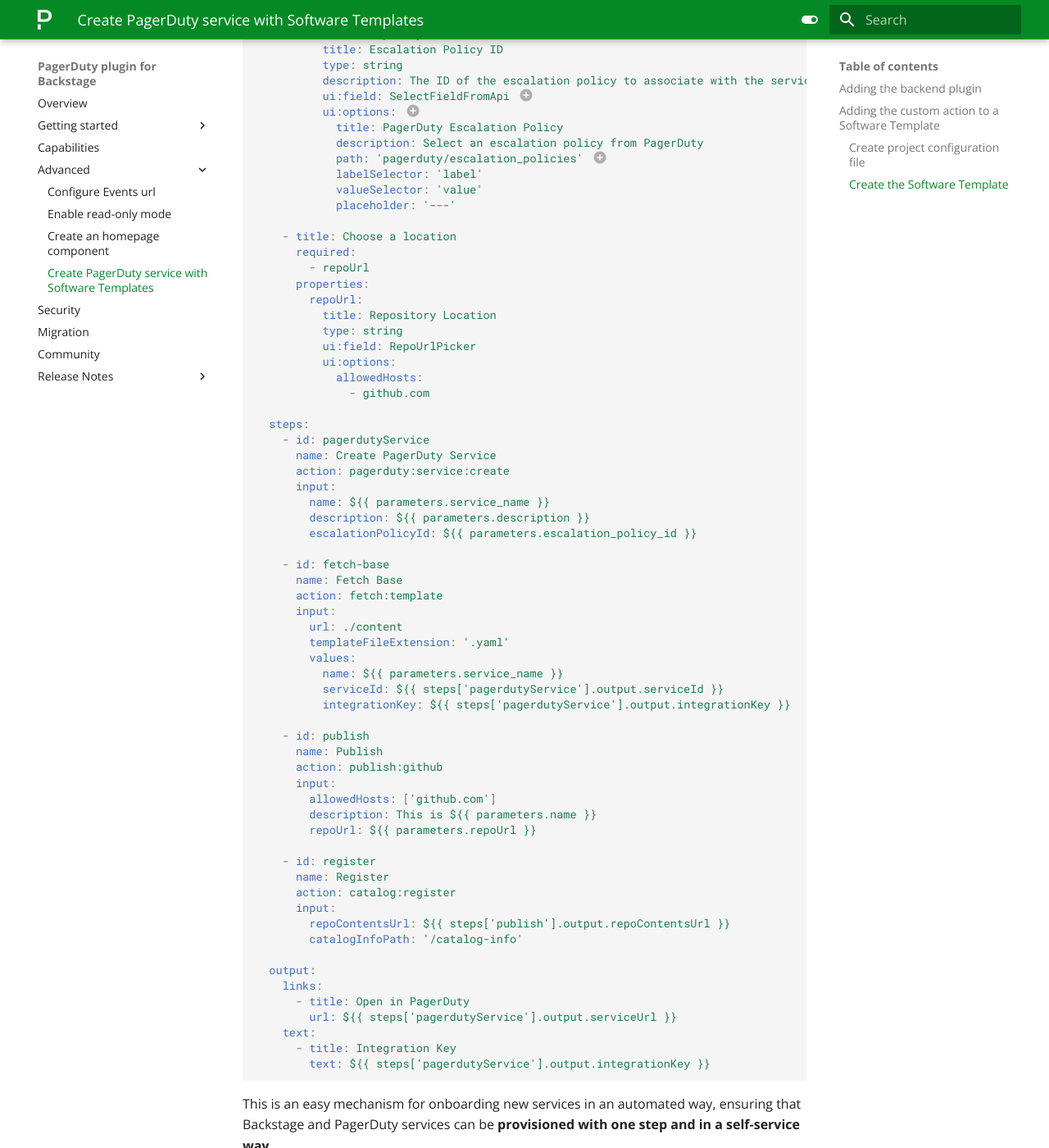
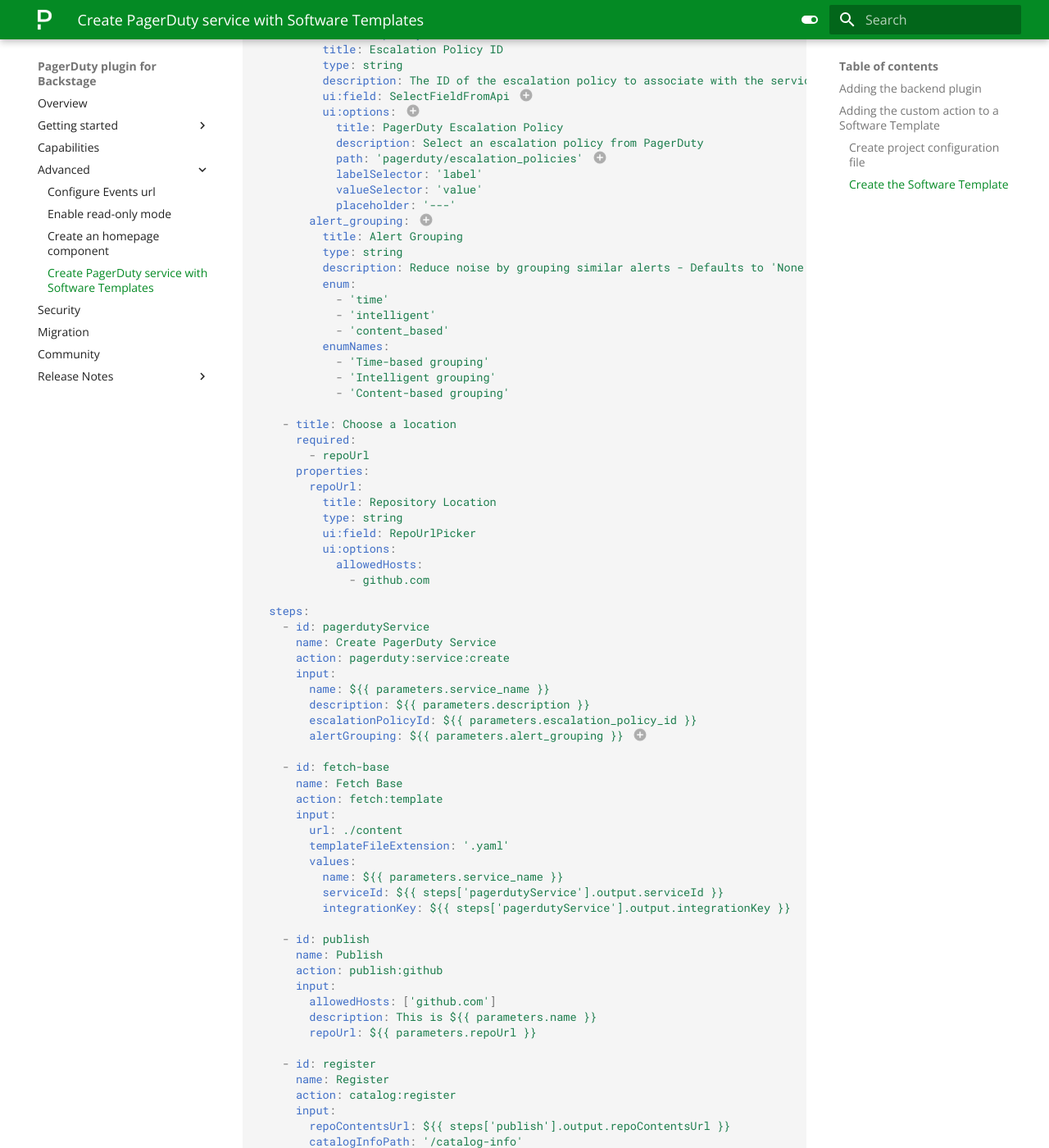
Before and after one commit to PagerDuty/backstage-plugin-docs, an MkDocs documentation site: the page built from docs/advanced/create-service-software-template.md, in a window 1280 px wide and 1400 px high, scrolled down 3110 px. Shown: the whole window at 82% size. Built offline with MkDocs 1.6.1 and Material for MkDocs 9.7.7, drawn with Linux system fonts in a browser that asks for light colours.

Commit message:
docs(alert grouping): added docs on alert grouping support
added docs on alert grouping support

Signed-off-by: Tiago Barbosa <tbarbos@hotmail.com>

```diff
--- a/docs/advanced/create-service-software-template.md
+++ b/docs/advanced/create-service-software-template.md
@@ -126,6 +126,18 @@
             labelSelector: 'label'
             valueSelector: 'value'
             placeholder: '---'
+        alert_grouping: #(4)!
+          title: Alert Grouping
+          type: string
+          description: Reduce noise by grouping similar alerts - Defaults to 'None'.
+          enum:
+            - 'time'
+            - 'intelligent'
+            - 'content_based'
+          enumNames:
+            - 'Time-based grouping'
+            - 'Intelligent grouping'
+            - 'Content-based grouping'
 
     - title: Choose a location
       required:
@@ -187,5 +200,7 @@
 1. Open source dropdown component from `@roadiehq` that queries data from a local API
 2. Options for the dropdown component
 3. The local api exposed by the PagerDuty backend plugin that retrieves a list of key/value pairs
+4. This UI field is optional. If you want to enforce a specific method you can just set the value in the backend component.
+5. This parameter is optional. You can enforce a specific method by choosing 'intelligent', 'time' or 'content_based'. If not defined, no alert grouping will be configured.
 
 This is an easy mechanism for onboarding new services in an automated way, ensuring that Backstage and PagerDuty services can be **provisioned with one step and in a self-service way**.
```
Also changed, not shown: other parts of docs/advanced/create-service-software-template.md (+1 -0 lines), docs/capabilities.md (+1 -1 lines).
